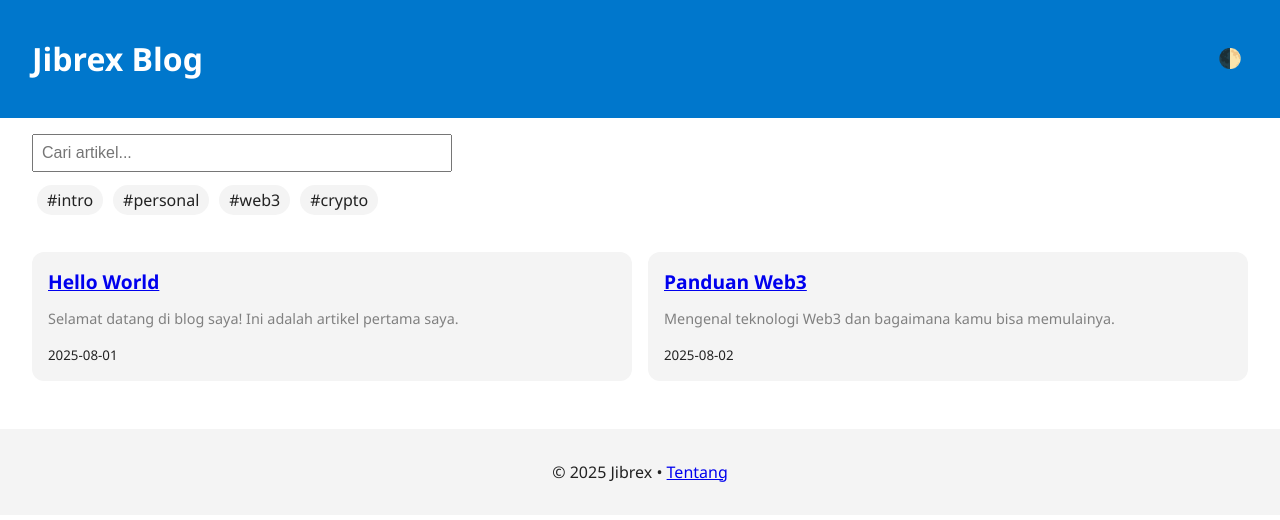
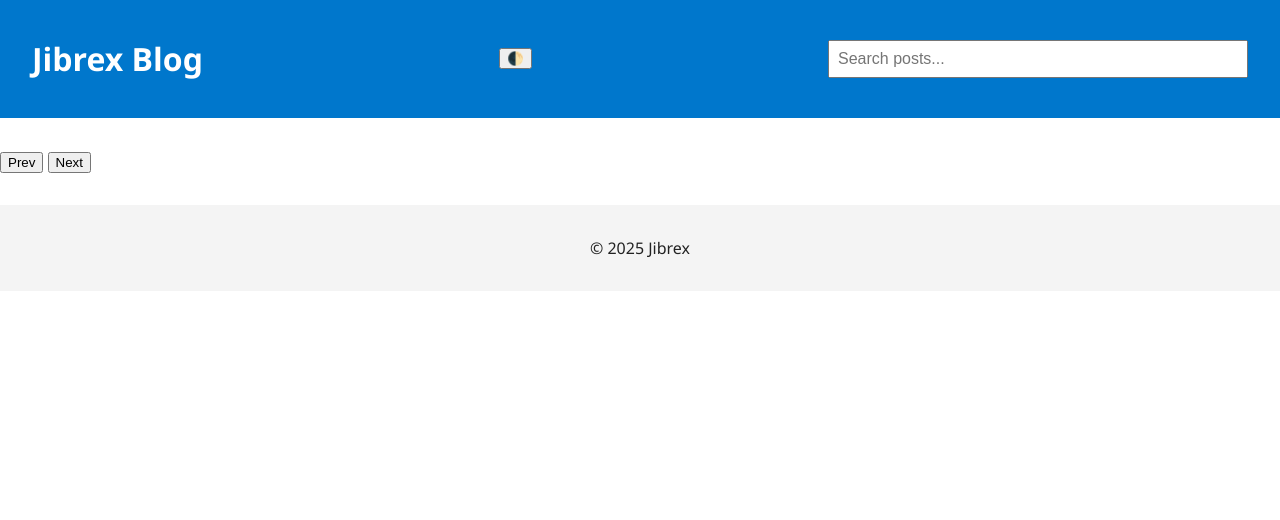
Before and after one commit to jibrexblog/jibrexblog.github.io, a plain HTML site: page index.html in a window 1280 px wide. Drawn offline with Linux system fonts and the light colour scheme.

Commit message:
Update index.html

```diff
--- a/index.html
+++ b/index.html
@@ -1,28 +1,29 @@
+<!-- index.html -->
 <!DOCTYPE html>
-<html lang="id">
+<html lang="en">
 <head>
   <meta charset="UTF-8" />
-  <meta name="viewport" content="width=device-width, initial-scale=1.0"/>
+  <meta name="viewport" content="width=device-width, initial-scale=1.0" />
   <title>Jibrex Blog</title>
   <link rel="stylesheet" href="style.css" />
 </head>
 <body>
   <header>
     <h1>Jibrex Blog</h1>
-    <button id="theme-toggle">🌓</button>
+    <button id="mode-toggle">🌓</button>
+    <input type="text" id="search" placeholder="Search posts..." />
   </header>
 
-  <section id="search-filter">
-    <input type="text" id="search" placeholder="Cari artikel...">
-    <div id="tag-list"></div>
-  </section>
+  <main id="post-list"></main>
 
-  <main id="post-list">
-    <!-- Artikel akan dimuat otomatis di sini -->
-  </main>
+  <nav class="pagination">
+    <button id="prev-page">Prev</button>
+    <span id="page-info"></span>
+    <button id="next-page">Next</button>
+  </nav>
 
   <footer>
-    <p>&copy; 2025 Jibrex • <a href="about.html">Tentang</a></p>
+    <p>&copy; 2025 Jibrex</p>
   </footer>
 
   <script src="app.js"></script>
```
